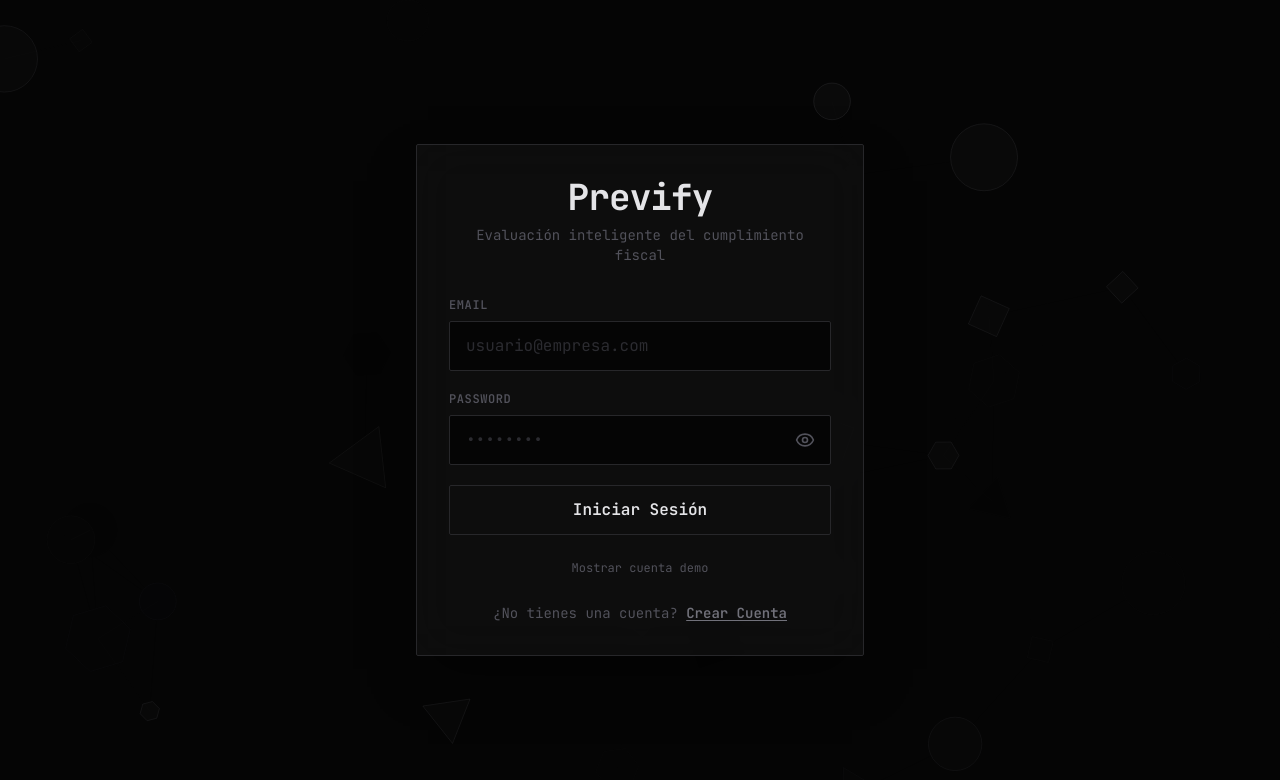
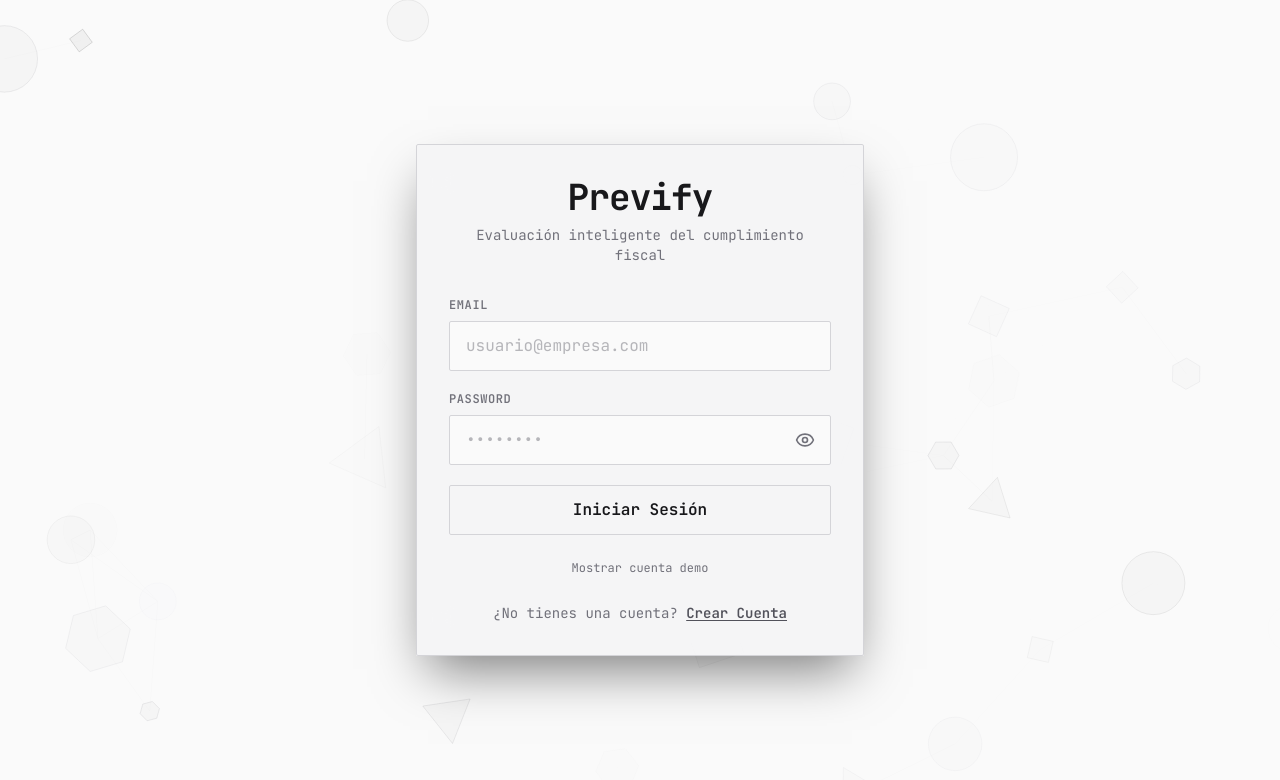
Before and after one commit to devops-interact/previa-app, a Next.js app in the folder frontend/: page / in a window 1280 px wide. Shown: the top 780 px of the page. Built offline with nearby package versions, Linux system fonts and the light colour scheme; no server answers.

Commit message:
Switch to light mode UI: monochromatic palette, remove grid background
Co-authored-by: Cursor <cursoragent@cursor.com>

```diff
--- a/frontend/src/app/globals.css
+++ b/frontend/src/app/globals.css
@@ -8,34 +8,34 @@
 
 body {
   font-family: var(--font-jetbrains-mono), monospace;
-  background-color: #050505;
-  color: #e4e4e7;
+  background-color: #fafafa;
+  color: #18181b;
   -webkit-font-smoothing: antialiased;
   -moz-osx-font-smoothing: grayscale;
 }
 
 /* ── Selection ─────────────────────────────────────────────────────────────── */
 ::selection {
-  background: rgba(113, 113, 122, 0.35);
-  color: #e4e4e7;
+  background: rgba(113, 113, 122, 0.25);
+  color: #18181b;
 }
 
 /* ── Focus-visible ring ───────────────────────────────────────────────────── */
 :focus-visible {
   outline: none;
-  box-shadow: 0 0 0 2px rgba(113, 113, 122, 0.5);
+  box-shadow: 0 0 0 2px rgba(113, 113, 122, 0.4);
   border-radius: 6px;
 }
 
 /* ── Scrollbar ─────────────────────────────────────────────────────────────── */
 ::-webkit-scrollbar         { width: 5px; height: 5px; }
 ::-webkit-scrollbar-track   { background: transparent; }
-::-webkit-scrollbar-thumb   { background: #27272a; border-radius: 10px; }
-::-webkit-scrollbar-thumb:hover { background: #3f3f46; }
+::-webkit-scrollbar-thumb   { background: #d4d4d8; border-radius: 10px; }
+::-webkit-scrollbar-thumb:hover { background: #a1a1aa; }
 
 /* Hide scrollbar in nav panels unless hovered */
 aside ::-webkit-scrollbar-thumb { background: transparent; }
-aside:hover ::-webkit-scrollbar-thumb { background: #27272a; }
+aside:hover ::-webkit-scrollbar-thumb { background: #d4d4d8; }
 
 /* ── Utility layer ─────────────────────────────────────────────────────────── */
 @layer utilities {
@@ -73,19 +73,6 @@ aside:hover ::-webkit-scrollbar-thumb { background: #27272a; }
   }
 }
 
-/* ── Subtle page-level grid pattern ────────────────────────────────────────── */
-body::before {
-  content: '';
-  position: fixed;
-  inset: 0;
-  pointer-events: none;
-  z-index: 0;
-  background-image:
-    linear-gradient(rgba(113,113,122,0.06) 1px, transparent 1px),
-    linear-gradient(90deg, rgba(113,113,122,0.06) 1px, transparent 1px);
-  background-size: 40px 40px;
-}
-
 /* ── Fade-in animation ───────────────────────────────────────────────────── */
 @keyframes fadeUp {
   from { opacity: 0; transform: translateY(6px); }
--- a/frontend/tailwind.config.ts
+++ b/frontend/tailwind.config.ts
@@ -10,19 +10,19 @@ const config: Config = {
         extend: {
             colors: {
                 previa: {
-                    background: '#050505',
-                    surface: '#0f0f0f',
-                    'surface-hover': '#171717',
-                    'primary-light': '#1a1a1a',
-                    border: '#27272a',
-                    accent: '#71717a',
-                    'accent-glow': '#a1a1aa',
-                    muted: '#52525b',
-                    ink: '#e4e4e7',
-                    navy: '#71717a',
+                    background: '#fafafa',
+                    surface: '#f4f4f5',
+                    'surface-hover': '#e4e4e7',
+                    'primary-light': '#fafafa',
+                    border: '#d4d4d8',
+                    accent: '#52525b',
+                    'accent-glow': '#71717a',
+                    muted: '#71717a',
+                    ink: '#18181b',
+                    navy: '#52525b',
                     danger: '#ef4444',
                     warning: '#f59e0b',
-                    success: '#71717a',
+                    success: '#52525b',
                 },
             },
             fontFamily: {
```
